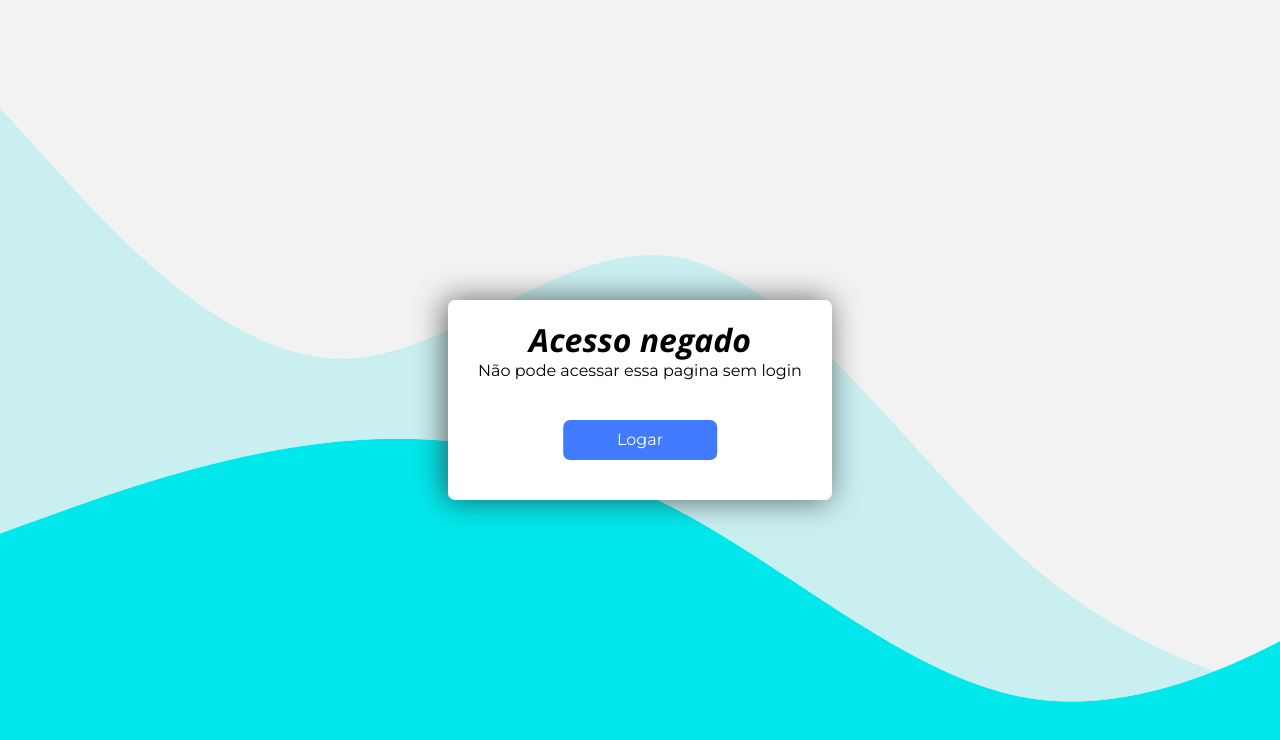
After one commit to MarkingCarlos/Drive_Arquivos, a PHP site: page /View/segurit.php in a window 1280 px wide. The commit adds this page. Shown: the top 740 px of the page. Run offline with PHP 8.4, Linux system fonts and the light colour scheme.

Commit message:
Aprimoramento de design

```diff
--- a/Configuration/conexao.php
+++ b/Configuration/conexao.php
@@ -1,8 +1,8 @@
 <?php
 
-$usuario = 'Usuario';
-$senha = 'senha';
-$database = 'nome_banco';
+$usuario = 'root';
+$senha = '';
+$database = 'drive';
 $host = 'localhost';
 
 $mysqli = new mysqli($host, $usuario, $senha, $database);
--- a/View/css/principal.css
+++ b/View/css/principal.css
@@ -6,9 +6,7 @@
     padding: 0px;
 }
 
-body {
-    background-color: whitesmoke;
-}
+
 
 
 .login {
--- a/View/painel_adm.php
+++ b/View/painel_adm.php
@@ -11,6 +11,12 @@
     <meta name="viewport" content="width=device-width, initial-scale=1.0">
     <title>Painel adm</title>
     <link href="css/adm_page.css" rel="stylesheet">
+    <style>
+		body{
+			background-image: url(../img/fundo.png);
+		}
+
+	</style>
 </head>
 <body>
     <div class="login">
--- /dev/null
+++ b/View/segurit.php
@@ -0,0 +1,97 @@
+
+
+<!DOCTYPE html>
+<html lang="en">
+<head>
+    <meta charset="UTF-8">
+    <meta http-equiv="X-UA-Compatible" content="IE=edge">
+    <meta name="viewport" content="width=device-width, initial-scale=1.0">
+    <title>Cas_Arquivos</title>
+    <style>
+    body{
+        background-image: url(../img/fundo.png);
+
+    }
+    h1{
+        font-family: 'Open Sans', sans-serif;
+        text-align: center;
+    }
+
+    p{
+        font-family: 'Montserrat', sans-serif;
+        text-align: center;
+    }
+    *{
+        margin: 0;
+        padding: 0;
+
+    }
+    #btn_logar{
+        font-family: 'Montserrat', sans-serif;
+        background-color: white;
+        border: none;
+        width: 40%;
+        height: 40px;
+        background-color: #407BFF;
+        position: absolute;
+        top: 70%;
+        left: 50%;
+        transform: translate(-50%, -50%);
+        color:white;
+        border-radius: 7px;
+        text-align: center;
+    }
+
+    .central{
+        background-color: white;
+        width: 30%;
+        height: 200px;
+        position: absolute;
+        top: 50%;
+        left: 50%;
+        transform: translate(-50%, -50%);
+        border-radius: 7px;
+        -webkit-box-shadow: -3px 0px 30px 0px rgba(50, 50, 50, 0.75);
+        -moz-box-shadow:    -3px 0px 30px 0px rgba(50, 50, 50, 0.75);
+        box-shadow:         -3px 0px 30px 0px rgba(50, 50, 50, 0.75);
+
+    }
+    #txt{
+        font-family: 'Montserrat', sans-serif;
+        position: absolute;
+        top: 10px;
+        left: 35%;
+
+    }
+    </style>
+    <link href="https://fonts.googleapis.com/css2?family=Open+Sans:ital,wght@1,700&display=swap" rel="stylesheet">
+    <link href="https://fonts.googleapis.com/css2?family=Montserrat&display=swap" rel="stylesheet">
+</head>
+<body >
+
+
+
+    <div class="central">
+    <br>
+    <h1>Acesso negado</h1>
+    <p>Não pode acessar essa pagina sem login</p>
+
+	<a href=../index.php id="btn_logar" ><p id="txt">Logar</p></a>
+    </div>
+    <?php
+
+
+
+    if(!isset($_SESSION['id_adm'])){
+
+        if(isset($_POST['Logar'])){
+            header("Location: ../index.php");
+        }
+        die("");
+
+    }
+
+?>
+
+</body>
+</html>
--- a/View/segurity.php
+++ b/View/segurity.php
@@ -5,6 +5,6 @@
     }
 
     if(!isset($_SESSION['id_adm'])){
-        die("Acesso negado. <p><a href=\"../index.php\">Logar</a></p>");
+        header("Location: segurit.php");
     }
 ?>
--- a/index.php
+++ b/index.php
@@ -7,6 +7,12 @@
     <meta name="viewport" content="width=device-width, initial-scale=1.0">
     <title>Cas_Arquivos</title>
 	<link href="view/css/principal.css" rel="stylesheet">
+	<style>
+		body{
+			background-image: url(img/fundo.png);
+		}
+
+	</style>
 </head>
 <body >
 
```
Also changed, not shown: View/css/segur.css (added, +11 -0 lines), img/fundo.png (added).
